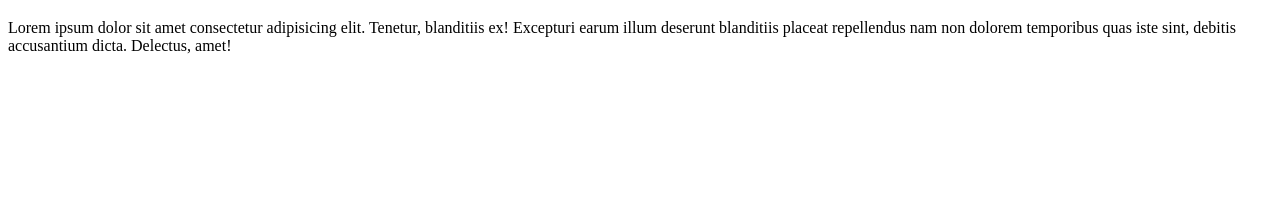
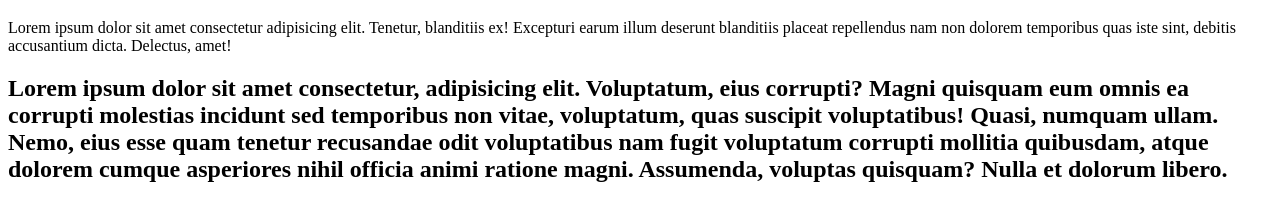
Before and after one commit to Amalia-L/first_repo, a plain HTML site: page index.html in a window 1280 px wide. Shown: the part 61-282 px from the top of the page. Drawn offline with Linux system fonts and the light colour scheme.

Commit message:
Even more content

```diff
--- a/index.html
+++ b/index.html
@@ -8,5 +8,8 @@
 <body>
     <h1>Best Git page</h1>
     <P>Lorem ipsum dolor sit amet consectetur adipisicing elit. Tenetur, blanditiis ex! Excepturi earum illum deserunt blanditiis placeat repellendus nam non dolorem temporibus quas iste sint, debitis accusantium dicta. Delectus, amet!</P>
+    <h2>Lorem ipsum dolor sit amet consectetur, adipisicing elit. Voluptatum, eius corrupti? Magni quisquam eum omnis ea corrupti molestias incidunt sed temporibus non vitae, voluptatum, quas suscipit voluptatibus! Quasi, numquam ullam.
+    Nemo, eius esse quam tenetur recusandae odit voluptatibus nam fugit voluptatum corrupti mollitia quibusdam, atque dolorem cumque asperiores nihil officia animi ratione magni. Assumenda, voluptas quisquam? Nulla et dolorum libero.</h2>
 </body>
+
 </html>
```
